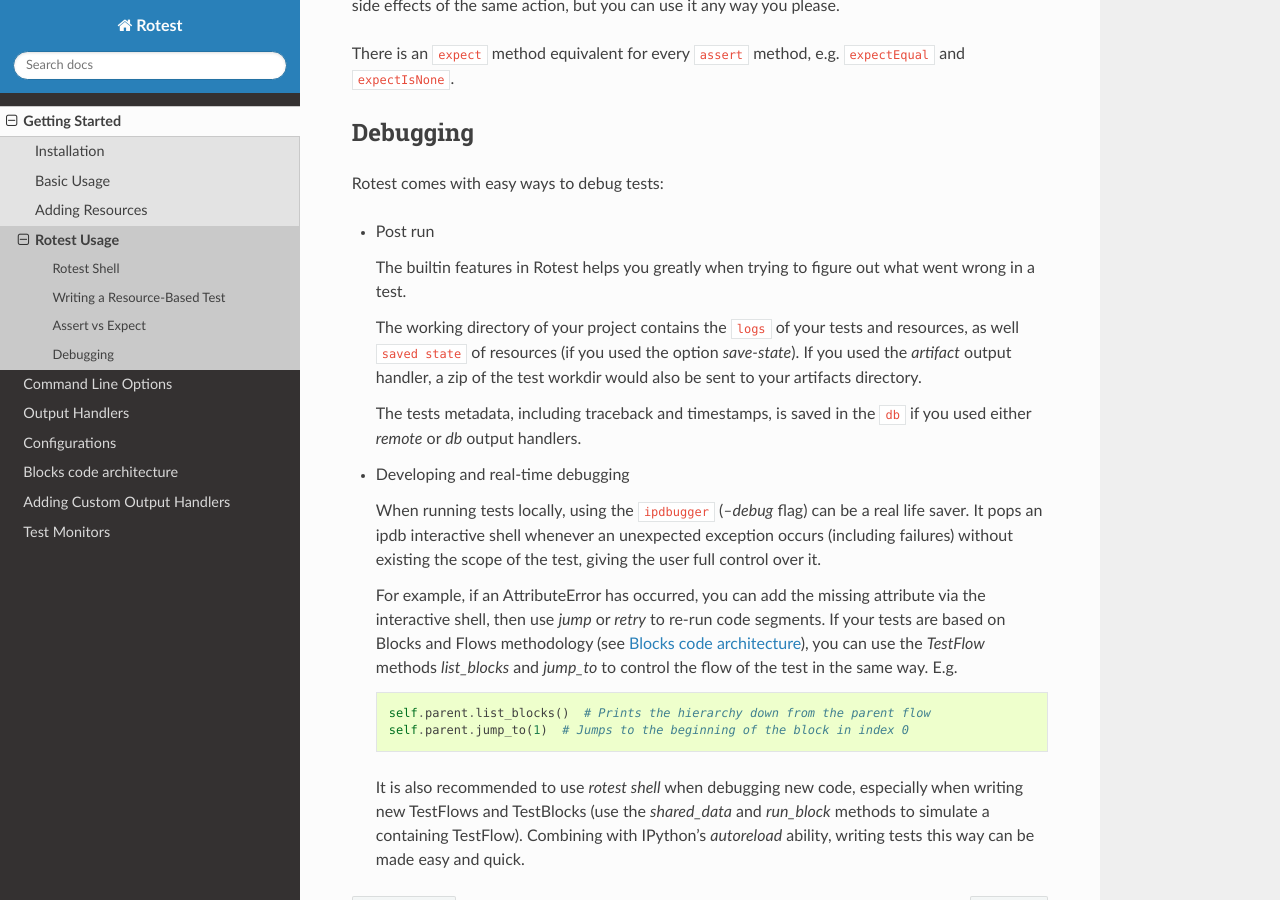
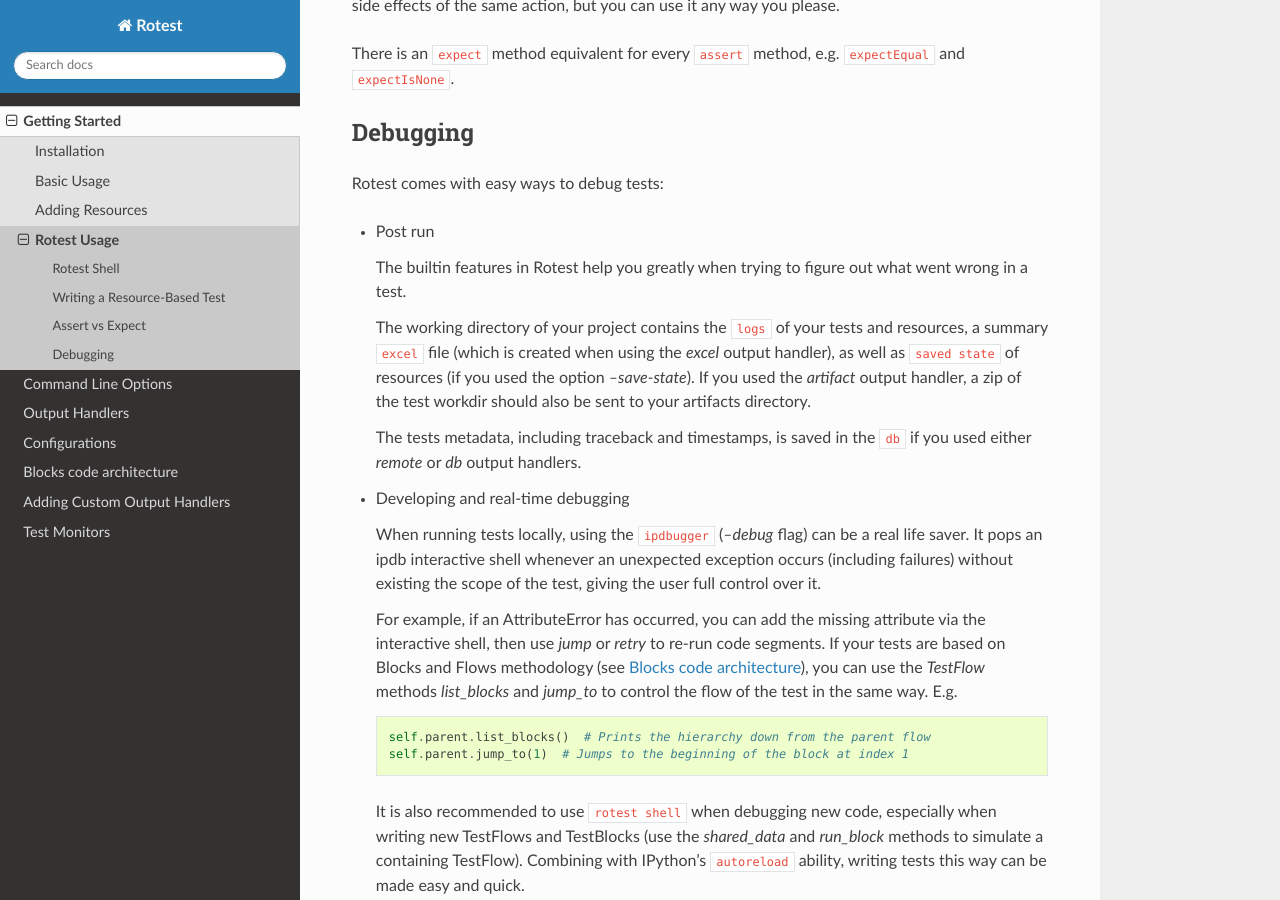
Before and after one commit to gregoil/rotest, a Sphinx documentation site: the page built from docs/intro/more_on_testing.rst, in a window 1280 px wide and 900 px high, scrolled down 3163 px. Built offline with Sphinx 7.4.7 and the Read the Docs theme 2.0.0, drawn with Linux system fonts in a browser that asks for light colours.

```diff
--- a/docs/intro/more_on_testing.rst
+++ b/docs/intro/more_on_testing.rst
@@ -178,12 +178,13 @@
 
 * Post run
 
-  The builtin features in Rotest helps you greatly when trying to figure out
+  The builtin features in Rotest help you greatly when trying to figure out
   what went wrong in a test.
 
   The working directory of your project contains the ``logs`` of your tests and resources,
-  as well ``saved state`` of resources (if you used the option `save-state`).
-  If you used the `artifact` output handler, a zip of the test workdir would
+  a summary ``excel`` file (which is created when using the `excel` output handler),
+  as well as ``saved state`` of resources (if you used the option `--save-state`).
+  If you used the `artifact` output handler, a zip of the test workdir should
   also be sent to your artifacts directory.
 
   The tests metadata, including traceback and timestamps,
@@ -205,9 +206,9 @@
   .. code-block:: python
 
       self.parent.list_blocks()  # Prints the hierarchy down from the parent flow
-      self.parent.jump_to(1)  # Jumps to the beginning of the block in index 0
+      self.parent.jump_to(1)  # Jumps to the beginning of the block at index 1
 
-  It is also recommended to use `rotest shell` when debugging new code,
+  It is also recommended to use ``rotest shell`` when debugging new code,
   especially when writing new TestFlows and TestBlocks (use the `shared_data`
   and `run_block` methods to simulate a containing TestFlow). Combining with
-  IPython's `autoreload` ability, writing tests this way can be made easy and quick.
+  IPython's ``autoreload`` ability, writing tests this way can be made easy and quick.
```
Also changed, not shown: 1 other file.
